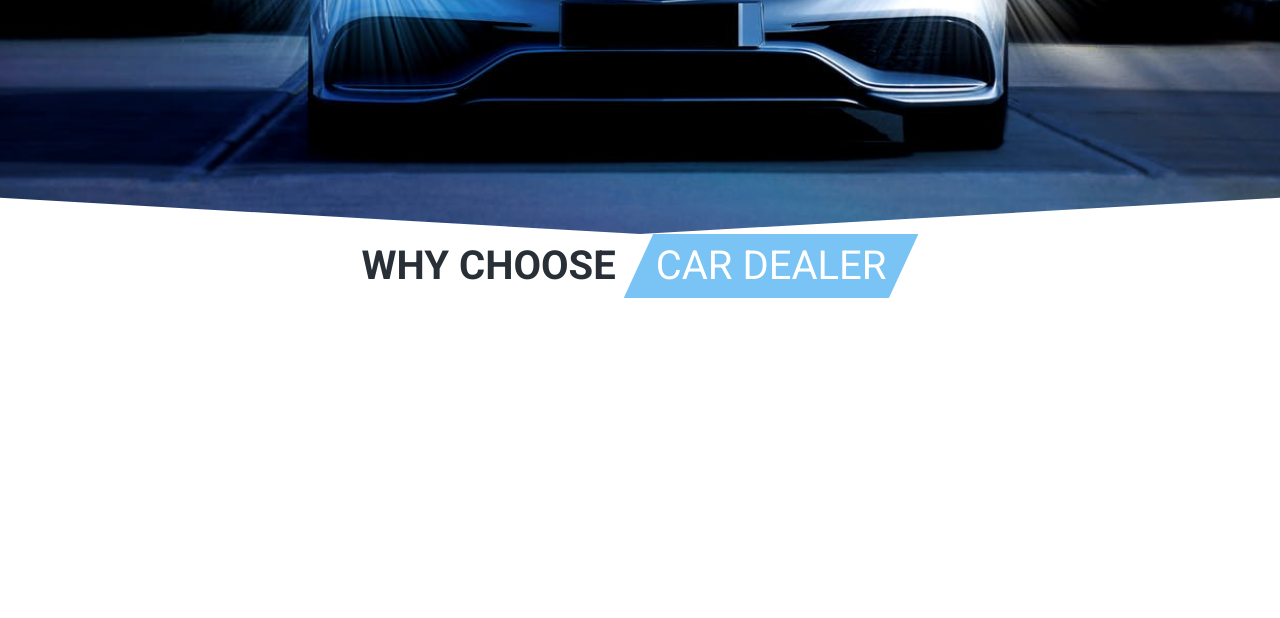
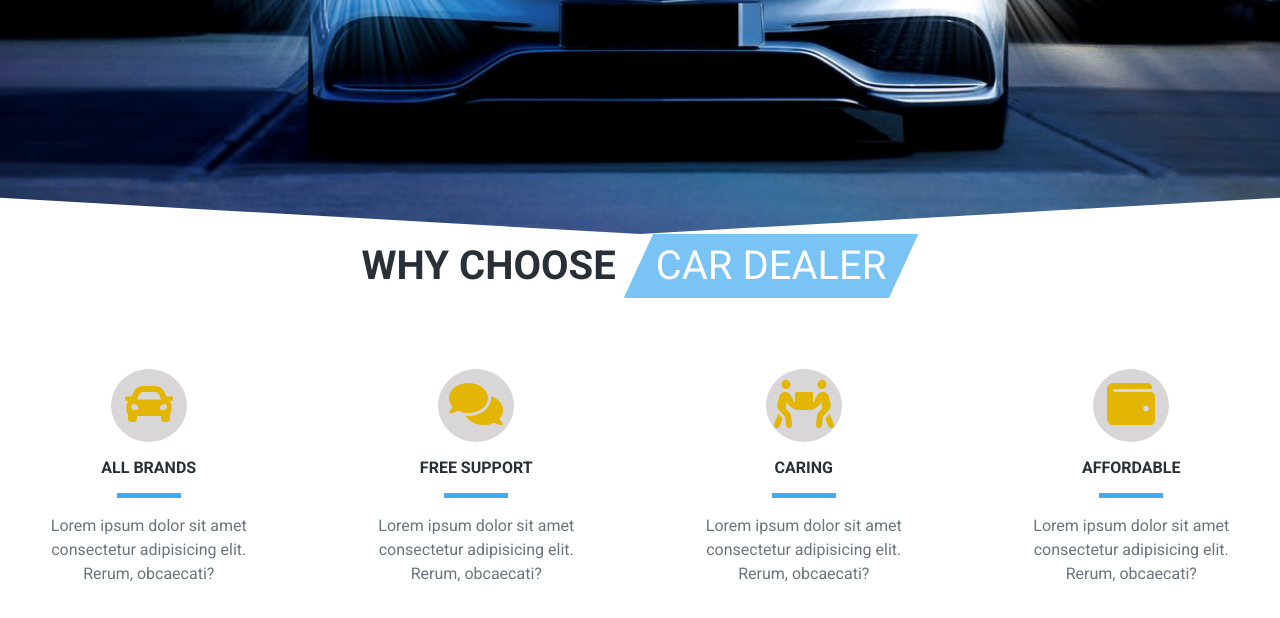
Before and after one commit to Gat1uak/luxurybrandsdealership, a plain HTML site: page index.html in a window 1280 px wide. Shown: the part 566-1184 px from the top of the page. Before the commit the page ends 920 px from the top, so only its background shows below. Drawn offline with Linux system fonts and the light colour scheme.

Commit message:
added single skills section to html and css

```diff
--- a/css/main.css
+++ b/css/main.css
@@ -109,3 +109,19 @@ body{
     font-size: 3rem;
   }
 }
+/* skills section */
+.skills-icon {
+  font-size: 3rem;
+  color: var(--mainYellow);
+  background: var(--mainGrey);
+  text-decoration: none !important;
+}
+.skills-icon:hover{
+  color: var(--mainYellow);
+}
+.skills-underline{
+  width: 4rem;
+  height: 0.3rem;
+  background: var(--mainBlue);
+  margin: 1rem auto;
+}
--- a/index.html
+++ b/index.html
@@ -95,6 +95,45 @@
       </div>
     </div>
     <!-- end of section title -->
+    <div class="row">
+      <!-- single skill -->
+      <div class="col-sm-6 col-lg-3 text-center my-3">
+        <a href="#" class="skills-icon p-2 rounded-circle">
+          <i class="fas fa-car fa-fw"></i>
+        </a>
+        <h6 class="text-uppercase font-weight-bold my-3">all brands</h6>
+        <div class="skills-underline"></div>
+        <p class="w-75 mx-auto text-muted">Lorem ipsum dolor sit amet consectetur adipisicing elit. Rerum, obcaecati?</p>
+      </div>
+      <!-- single skill -->
+      <div class="col-sm-6 col-lg-3 text-center my-3">
+        <a href="#" class="skills-icon p-2 rounded-circle">
+          <i class="fas fa-comments fa-fw"></i>
+        </a>
+        <h6 class="text-uppercase font-weight-bold my-3">free support</h6>
+        <div class="skills-underline"></div>
+        <p class="w-75 mx-auto text-muted">Lorem ipsum dolor sit amet consectetur adipisicing elit. Rerum, obcaecati?</p>
+      </div>
+      <!-- single skill -->
+      <div class="col-sm-6 col-lg-3 text-center my-3">
+        <a href="#" class="skills-icon p-2 rounded-circle">
+          <i class="fas fa-people-carry fa-fw"></i>
+        </a>
+        <h6 class="text-uppercase font-weight-bold my-3">caring</h6>
+        <div class="skills-underline"></div>
+        <p class="w-75 mx-auto text-muted">Lorem ipsum dolor sit amet consectetur adipisicing elit. Rerum, obcaecati?</p>
+      </div>
+      <!-- single skill -->
+      <div class="col-sm-6 col-lg-3 text-center my-3">
+        <a href="#" class="skills-icon p-2 rounded-circle">
+          <i class="fas fa-wallet fa-fw"></i>
+        </a>
+        <h6 class="text-uppercase font-weight-bold my-3">affordable</h6>
+        <div class="skills-underline"></div>
+        <p class="w-75 mx-auto text-muted">Lorem ipsum dolor sit amet consectetur adipisicing elit. Rerum, obcaecati?</p>
+      </div>
+      <!-- end of single skill -->
+    </div>
   </section>
   <!-- end of skills section -->
   <!-- jquery -->
```
